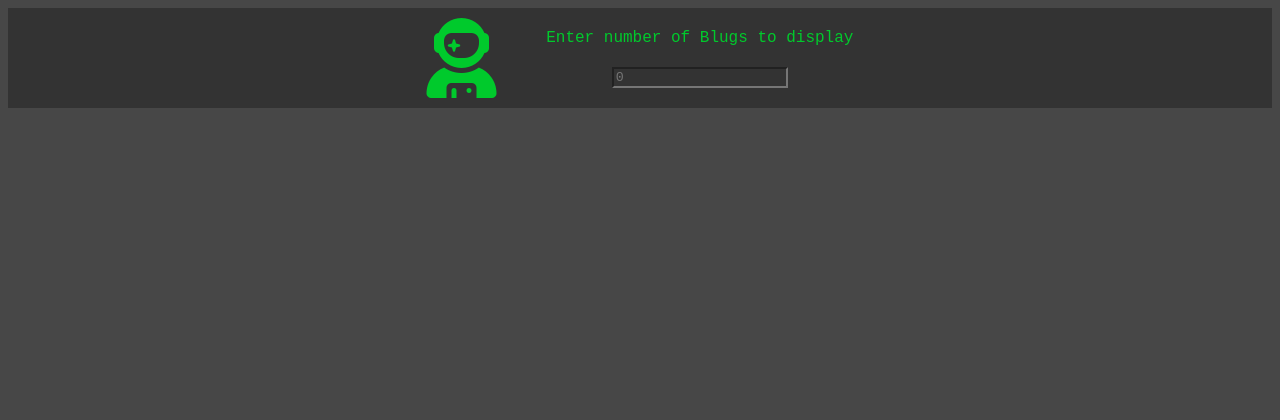
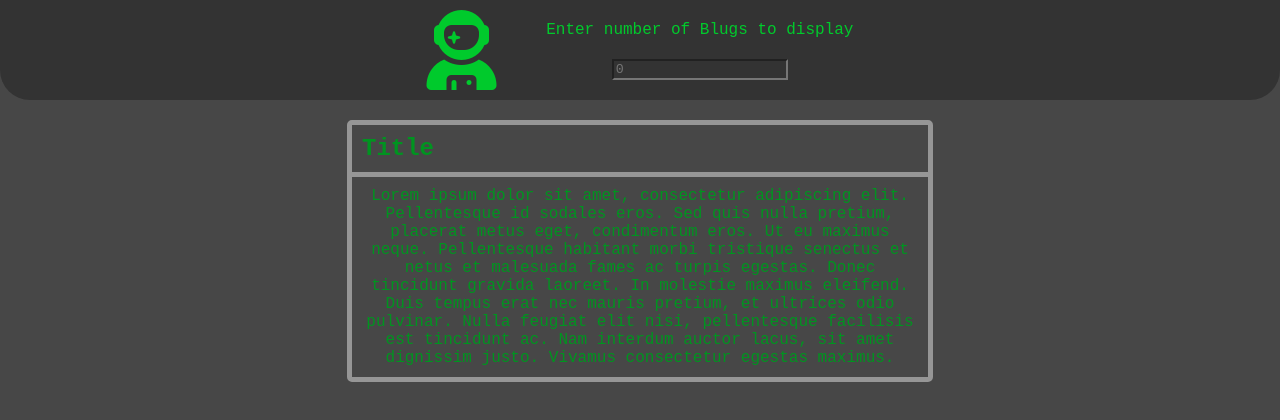
Before and after one commit to proggzMartin/JS_Inl1, a plain HTML site: page index.html in a window 1280 px wide. Drawn offline with Linux system fonts and the light colour scheme.

Commit message:
More styling

```diff
--- a/index.html
+++ b/index.html
@@ -19,8 +19,15 @@
       </div>
     </div>
 
-    <div id="blugDisplay">
-
+    <div id="blugDisplayWindow">
+      <div class ="blugCard">
+        <div class="blugCardTitle">
+          Title
+        </div>
+        <div class="blugCardContent">
+          Lorem ipsum dolor sit amet, consectetur adipiscing elit. Pellentesque id sodales eros. Sed quis nulla pretium, placerat metus eget, condimentum eros. Ut eu maximus neque. Pellentesque habitant morbi tristique senectus et netus et malesuada fames ac turpis egestas. Donec tincidunt gravida laoreet. In molestie maximus eleifend. Duis tempus erat nec mauris pretium, et ultrices odio pulvinar. Nulla feugiat elit nisi, pellentesque facilisis est tincidunt ac. Nam interdum auctor lacus, sit amet dignissim justo. Vivamus consectetur egestas maximus.
+        </div>
+      </div>
     </div>
   </body>
 </html>
--- a/main.css
+++ b/main.css
@@ -4,10 +4,15 @@
   color: #009420;
 }
 
+body {
+  margin: 0px;
+}
 #mainHeader {
   background-color: #333333;
   color: #00ca2c;
   text-align: center;
+  margin: 0px;
+  border-radius: 0px 0px 30px 30px;
 }
 
 .headerContent {
@@ -16,3 +21,38 @@
   vertical-align: middle;
   margin: 10px;
 }
+
+.card {
+  border: 3px solid #969696;
+  display: inline-block;
+
+}
+
+#blugDisplayWindow {
+  text-align: center;
+}
+
+.blugCard {
+  margin: 20px 0px;
+  display: inline-block;
+
+  border: 5px solid #969696;
+  border-radius: 5px;
+
+
+  width: 45%;
+}
+
+.blugCardTitle {
+  border-bottom: 5px solid #969696;
+
+  padding: 10px;
+  text-align: left;
+
+  font-weight: bold;
+  font-size: 24px;
+}
+
+.blugCardContent {
+  padding: 10px;
+}
```
